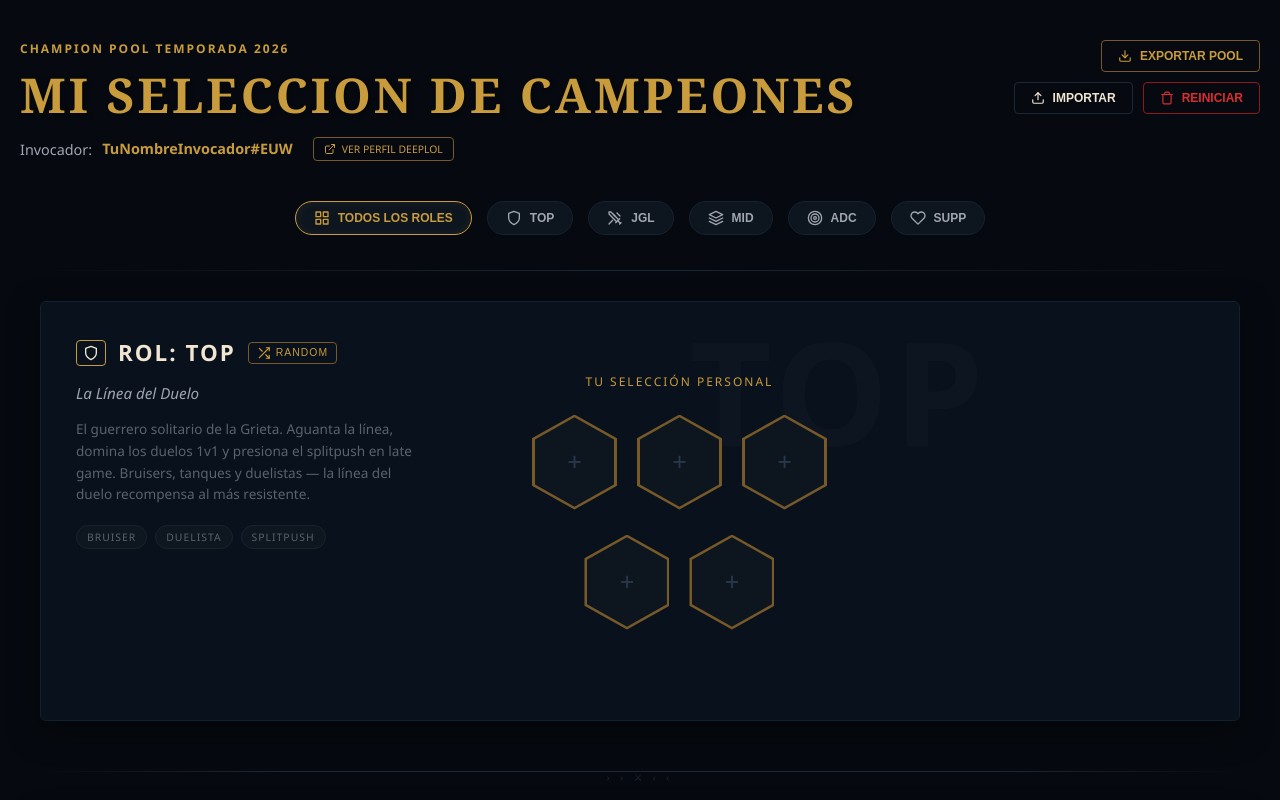
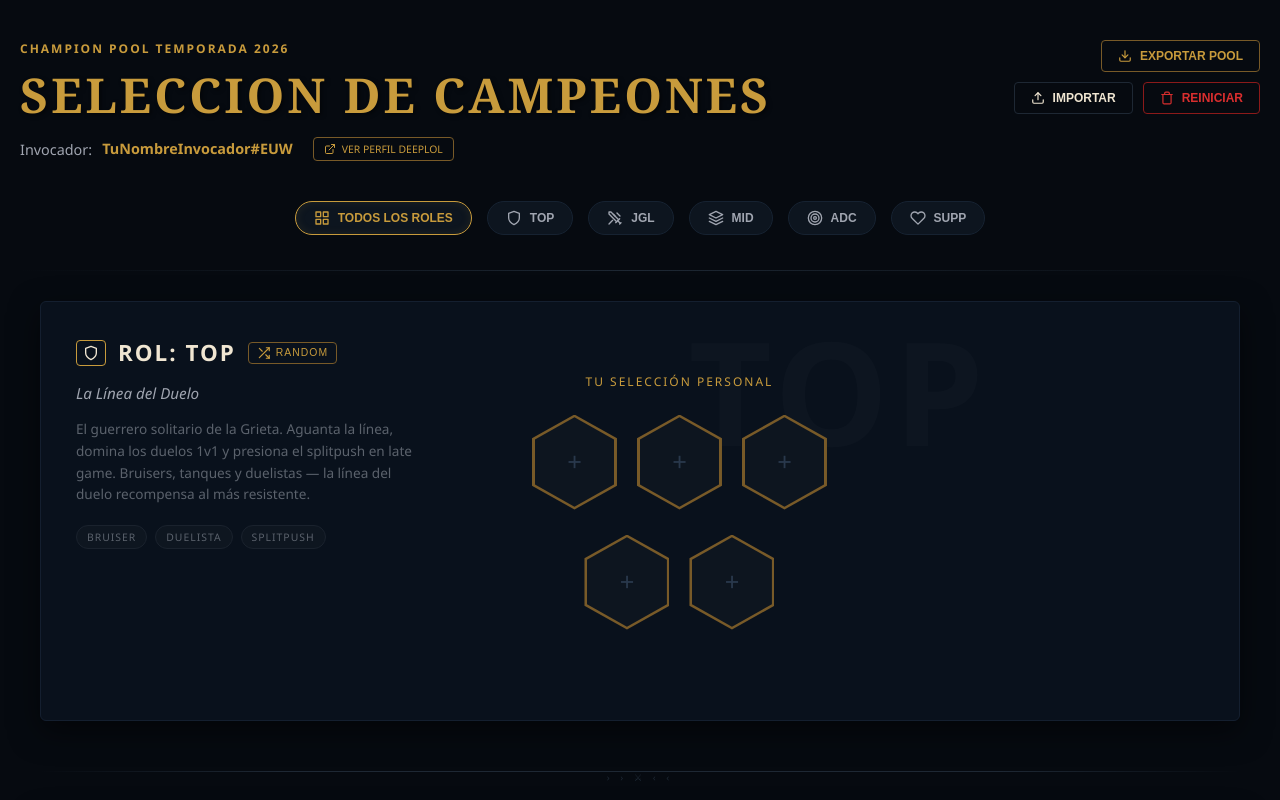
Before and after one commit to elenose76/Proyecto_ChampPool, a plain HTML site: page index.html in a window 1280 px wide. Shown: the top 800 px of the page. Drawn offline with Linux system fonts and the light colour scheme; no server answers.

Commit message:
Header + deeplol.gg redirection

```diff
--- a/index.html
+++ b/index.html
@@ -12,7 +12,7 @@
             <div class="header-top-row">
                 <div class="header-titles">
                     <div class="season-subtitle">CHAMPION POOL TEMPORADA 2026</div>
-                    <h1 class="main-title">MI SELECCION DE CAMPEONES</h1>
+                    <h1 class="main-title">SELECCION DE CAMPEONES</h1>
                 </div>
                 <div class="header-actions">
                     <button class="btn-action btn-export" onclick="exportPool()">
```
